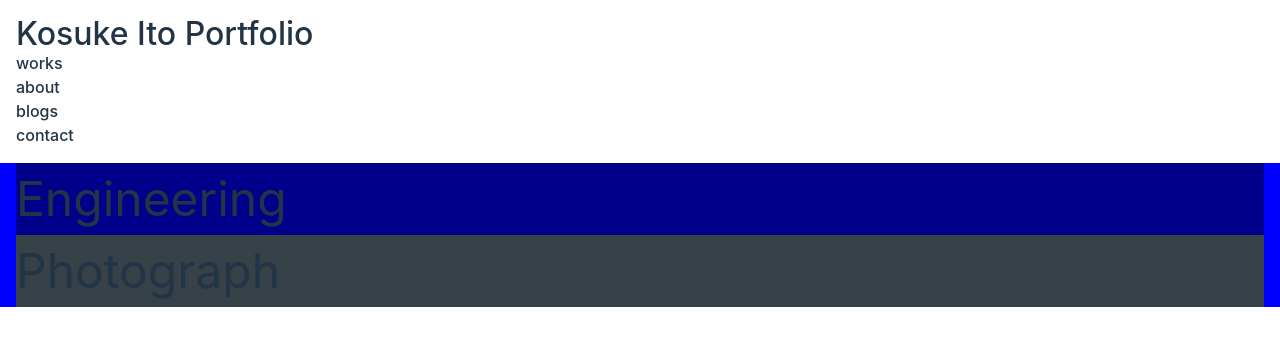
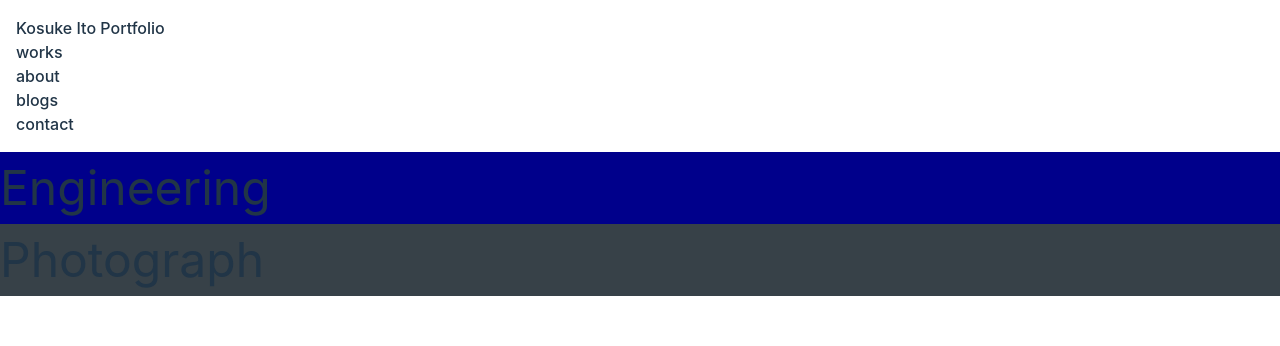
Before and after one commit to Kosuke-Ito/vite-my-site, a Vue app: page / in a window 1280 px wide. Shown: the top 346 px of the page. Built offline with nearby package versions, Linux system fonts and the light colour scheme.

Commit message:
headerコンポーネンんを追加

```diff
--- a/src/App.vue
+++ b/src/App.vue
@@ -5,7 +5,7 @@ import TopPage from "./components/pages/TopPage.vue";
 </script>
 
 <template>
-  <TopPage msg="Kosuke Ito Portfolio" />
+  <TopPage />
 </template>
 
 <style scoped>
--- /dev/null
+++ b/src/components/containers/Header.vue
@@ -0,0 +1,24 @@
+<script setup>
+import { ref } from 'vue'
+defineProps({
+  msg: String
+})
+const items = ref(["works", "about", "blogs", "contact"])
+</script>
+
+<template>
+<div class="navbar flex">
+  <h1 class="text-3xl font-bold w-1/2">
+    <a>{{ msg }}</a>
+  </h1>
+  <ul class="menu menu-horizontal w-1/2">
+    <li v-for="(item, key) in items" :key="key">
+      <a>{{ item }}</a>
+    </li>
+  </ul>
+</div>
+</template>
+
+<style scoped>
+.navbar{align-items: center;margin: 1rem;}
+</style>
--- a/src/components/pages/TopPage.vue
+++ b/src/components/pages/TopPage.vue
@@ -1,43 +1,21 @@
 <script setup>
 import { ref } from 'vue'
+import Header from "../containers/Header.vue"
 import Engineering from "../containers/Engineering.vue"
 import Photograph from "../containers/Photograph.vue"
-
-const items = ref(["works", "about", "blogs", "contact"])
-defineProps({
-  msg: String
-})
-
 </script>
 
 <template>
-  <header class="navbar bg-base-100 bg-primary accent">
-    <div class="flex-1 btn">
-      <h1 class="text-3xl font-bold">
-        <a>{{ msg }}</a>
-      </h1>
-    </div>
-    <div class="flex-none">
-      <ul class="menu menu-horizontal p-0">
-        <li v-for="(item, key) in items" :key="key">
-          <a>{{ item }}</a>
-        </li>
-      </ul>
-    </div>
-  </header>
-  <div id="content">
+  <Header msg="Kosuke Ito Portfolio"/>
+  <div id="content flex">
     <Engineering />
     <Photograph />
   </div>
 </template>
 
 <style scoped>
-header{align-items: center;margin: 1rem;}
 #content{background-color: blue; padding: 0 1rem;}
 h1{margin-right: auto;}
 ul {list-style: none;}
 li{margin-right: 1rem;}
-
-
-
 </style>
--- a/src/style.css
+++ b/src/style.css
@@ -32,10 +32,7 @@ body {
   min-height: 100vh;
 }
 
-h1 {
-  font-size: 2rem;
-  line-height: 1.1;
-}
+
 
 button {
   border-radius: 8px;
```
